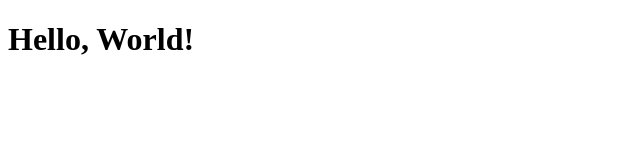
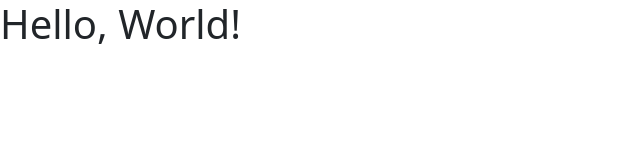
Before and after one commit to eozden-wq/nibble, a website: page client/index.html in a window 1280 px wide. Shown: the whole page, without its empty margins (0-640 px from the left). Drawn offline with nearby package versions, Linux system fonts and the light colour scheme.

Commit message:
:bento: Server can now serve bootstrap assets

```diff
--- a/client/index.html
+++ b/client/index.html
@@ -5,6 +5,7 @@
     <meta name="viewport" content="width=device-width, initial-scale=1.0">
     <title>nibble</title>
     <link rel="stylesheet" href="/css/style.css">
+    <link rel="stylesheet" href="/css_bin/bootstrap.min.css">
 </head>
 <body>
     <h1>Hello, World!</h1>
--- a/server/app.js
+++ b/server/app.js
@@ -27,6 +27,12 @@ app.use('/docs', swaggerUi.serve, swaggerUi.setup(swaggerDocs));
 
 app.use(express.static('client'));
 
+/**
+ * Bootstrap - css and js related to bootstrap can be accessed from the css_bin and js_bin route
+ */
+app.use('/css_bin', express.static('node_modules/bootstrap/dist/css'))
+app.use('/js_bin', express.static('node_modules/bootstrap/dist/js'))
+
 app.get('/', (req, res) => {
   res.sendFile('index.html');
 });
```
